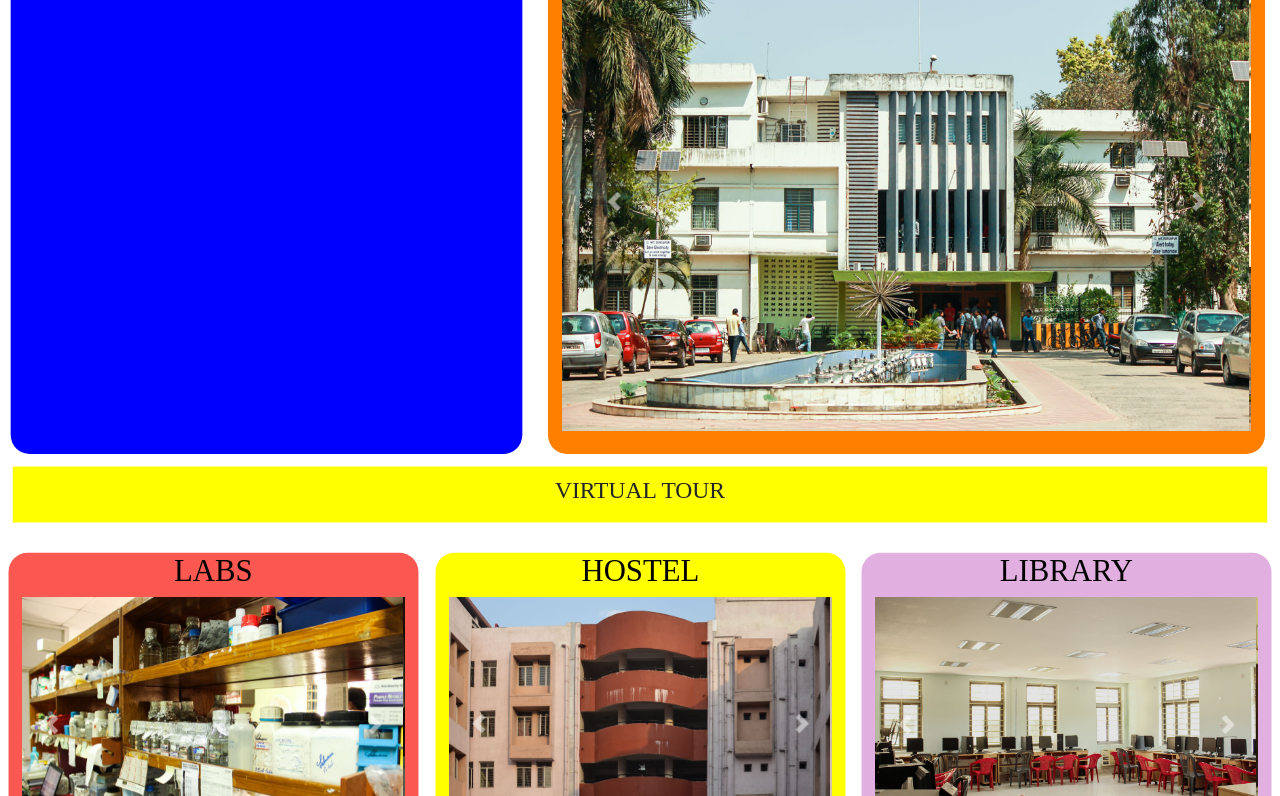
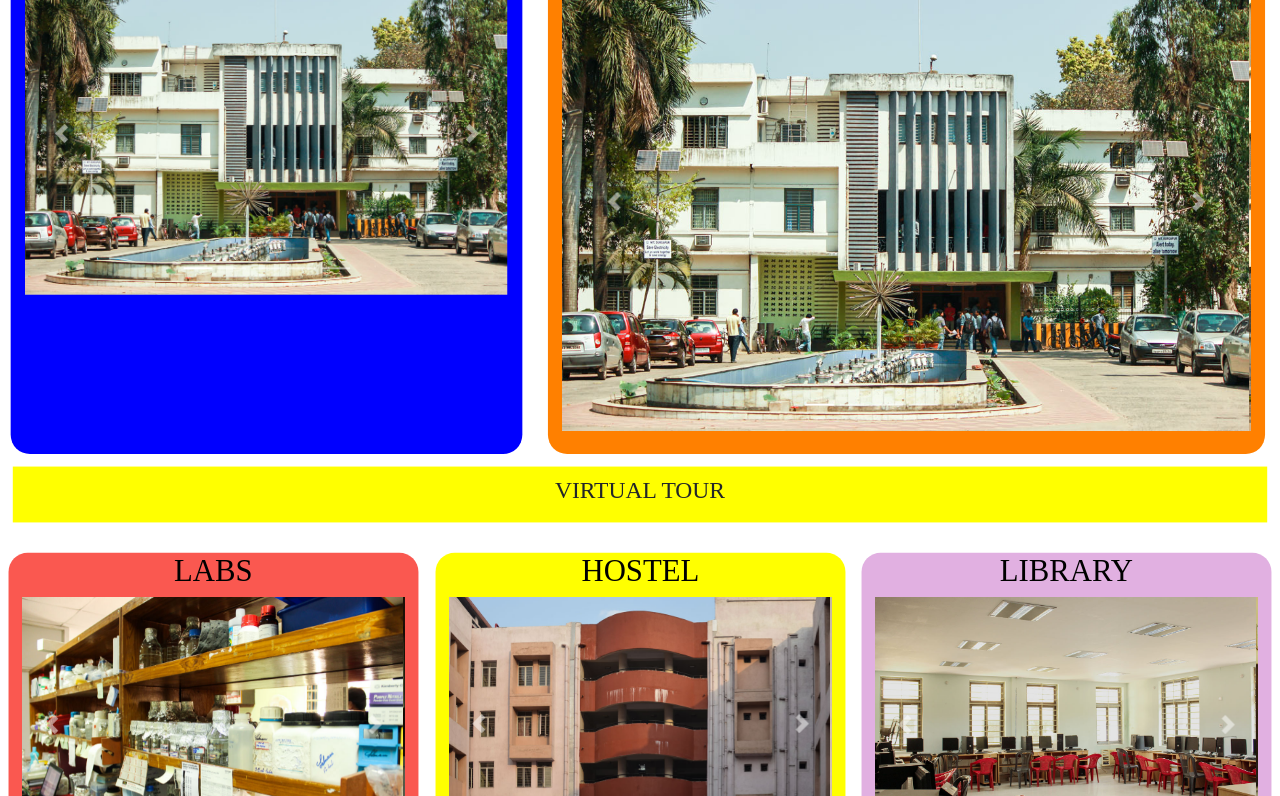
Before and after one commit to sharshach/nitdgp-demo, a plain HTML site: page index.html in a window 1280 px wide. Shown: the part 301-1097 px from the top of the page. Drawn offline with nearby package versions, Linux system fonts and the light colour scheme; a web font is replaced by a local one.

Commit message:
Update index.html
modified

```diff
--- a/index.html
+++ b/index.html
@@ -53,7 +53,7 @@
 					</div>
 				</div>
 					<div class="col-lg-2 col-md-3	 col-sm-3	col-xs-3">
-						<img class="logo" src="nit1.png" alt="N" ></img>
+						<img class="logo" src="NIT1.png" alt="N" ></img>
 					</div>
 					<div class="col-lg-9 col-md-9	col-sm-9	col-xs-9">
 						<div class="largevisible">
@@ -158,19 +158,18 @@
     </ul>
   <div class="carousel-inner">
     <div class="carousel-item active">
-		<img class="imgppt"	src="p/01.png" alt="NIT01">
+		<img class="imgppt"	src="p/01.jpg" alt="NIT01">
     </div>
     <div class="carousel-item">
-      <img class="imgppt"	src="p/01.png" alt="NIT02">
+      <img class="imgppt"	src="p/01.jpg" alt="NIT02">
     </div>
     <div class="carousel-item">
-      <img class="imgppt"	src="p/01.png" alt="NIT03">
+      <img class="imgppt"	src="p/01.jpg" alt="NIT03">
     </div>
     <div class="carousel-item">
-      <img class="imgppt"	src="p/01.png" alt="NIT05">
+      <img class="imgppt"	src="p/01.jpg" alt="NIT05">
     </div>
     <div class="carousel-item">
-      <img class="imgppt"	src="p/01.png" alt="NIT06">
     </div>
   </div>
   <a class="carousel-control-prev" href="#NITCAROUSEL4"  data-slide="prev">
@@ -399,7 +398,7 @@
       <img class="imgppt"	src="p/35.jpg" alt="NIT05">
     </div>
     <div class="carousel-item">
-      <img class="imgppt"	src="p/36.jpg" alt="NIT06">
+      <img class="imgppt"	src="p/35.jpg" alt="NIT06">
     </div>
   </div>
   <a class="carousel-control-prev" href="#NITCAROUSEL3" data-slide="prev">
```
